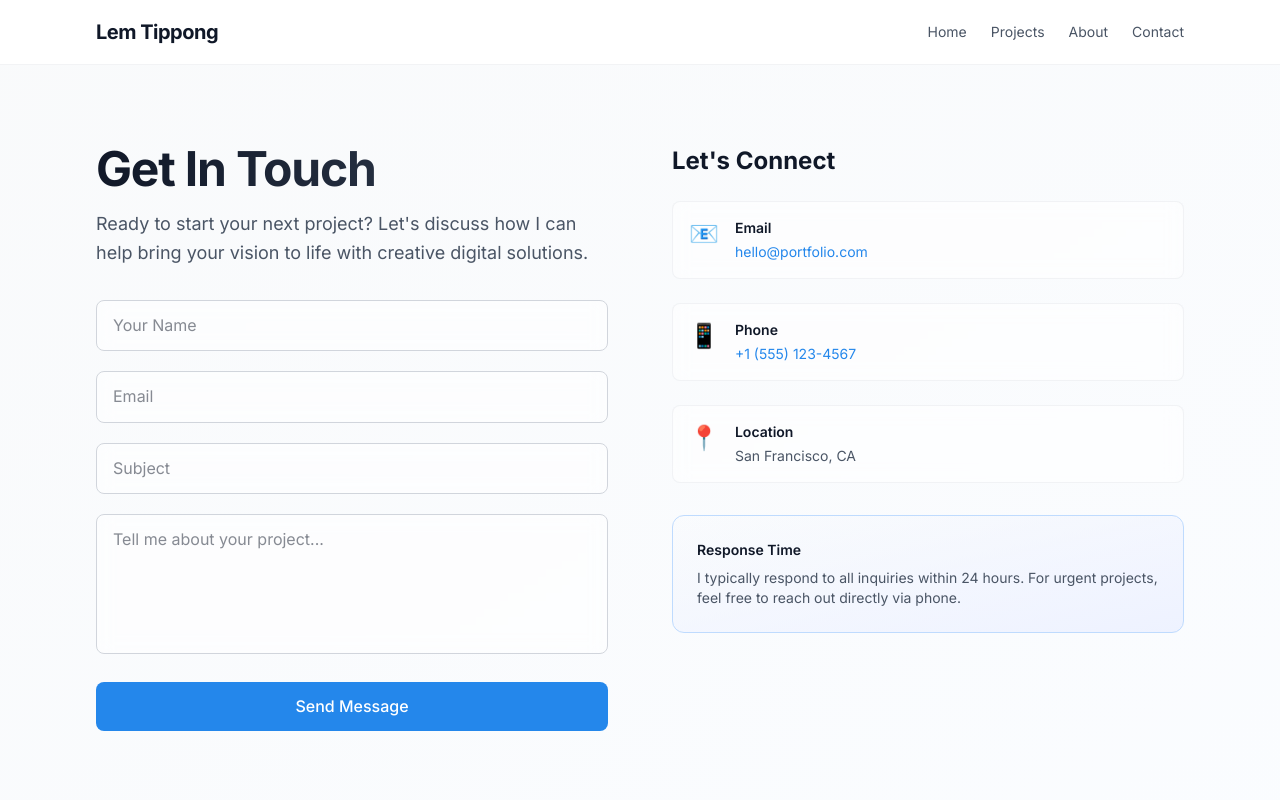
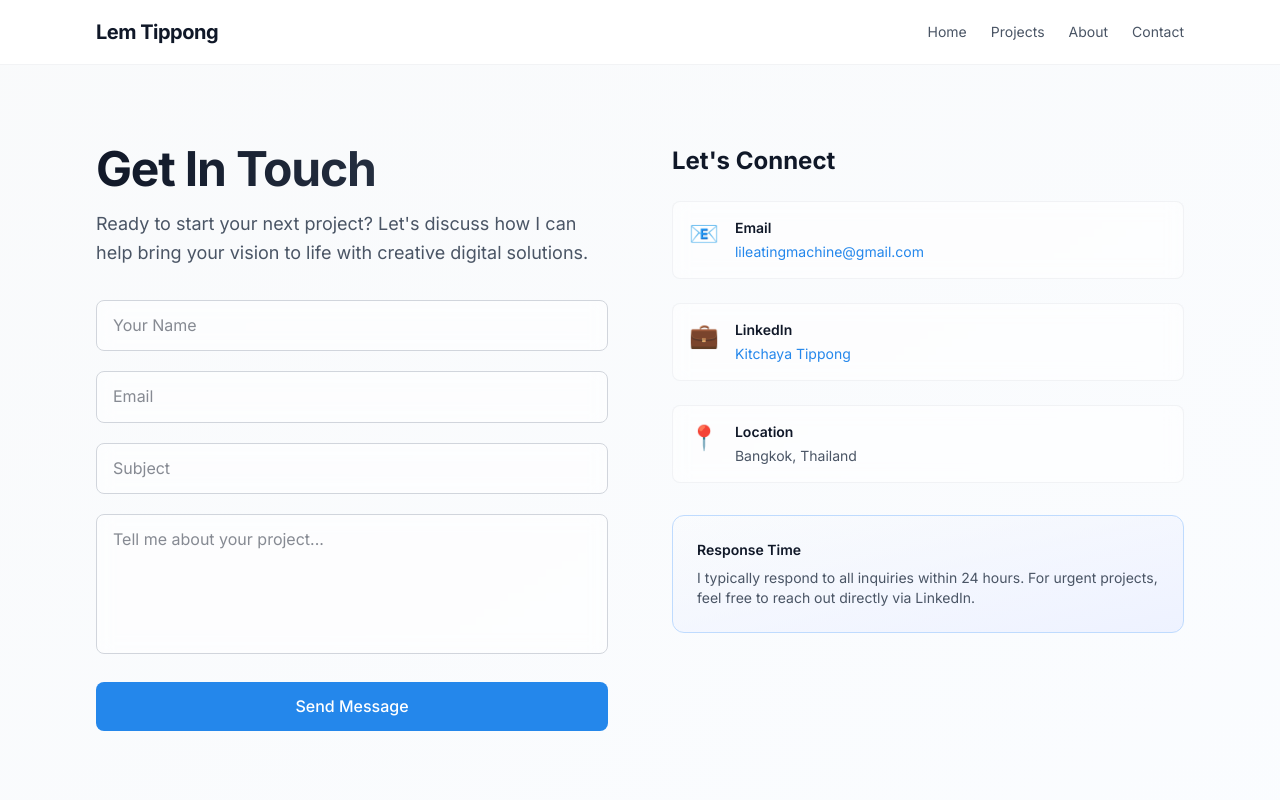
Before and after one commit to Lemoon28/fluffy-computing-machine, a Next.js app: page /contact in a window 1280 px wide. Shown: the top 800 px of the page. Built offline with nearby package versions, Linux system fonts and the light colour scheme; a web font is replaced by a local one.

Commit message:
Update contact page: reorder contact info, make email/LinkedIn cards fully clickable, remove location hover effects, update response time text to mention LinkedIn

```diff
--- a/components/ContactForm.tsx
+++ b/components/ContactForm.tsx
@@ -1,5 +1,5 @@
+import { motion } from "framer-motion";
 import { useState } from "react";
-import { motion } from "framer-motion";
 
 export default function ContactForm() {
   const [status, setStatus] = useState<string | null>(null);
@@ -90,7 +90,7 @@ export default function ContactForm() {
         transition={{ duration: 0.6, ease: "easeOut" }}
       >
         <motion.button
-                      className="w-full bg-custom-blue text-white rounded-lg px-6 py-3 font-medium hover:bg-custom-blue-700 transition-all duration-300 hover:shadow-lg hover:shadow-custom-blue-500/25"
+          className="w-full bg-custom-blue text-white rounded-lg px-6 py-3 font-medium hover:bg-custom-blue-700 transition-all duration-300 hover:shadow-lg hover:shadow-custom-blue-500/25"
           type="submit"
           whileHover={{
             scale: 1.02,
--- a/pages/contact.tsx
+++ b/pages/contact.tsx
@@ -1,11 +1,11 @@
+import { motion } from "framer-motion";
 import ContactForm from "@/components/ContactForm";
-import { motion } from "framer-motion";
 
 export default function Contact() {
   const contactInfo = [
-    { icon: "📧", label: "Email", value: "hello@portfolio.com", href: "mailto:hello@portfolio.com" },
-    { icon: "📱", label: "Phone", value: "+1 (555) 123-4567", href: "tel:+15551234567" },
-    { icon: "📍", label: "Location", value: "San Francisco, CA", href: "#" }
+    { icon: "📧", label: "Email", value: "lileatingmachine@gmail.com", href: "mailto:lileatingmachine@gmail.com", isLink: true },
+    { icon: "💼", label: "LinkedIn", value: "Kitchaya Tippong", href: "https://www.linkedin.com/in/kitchaya-tippong-95329b212", isLink: true },
+    { icon: "📍", label: "Location", value: "Bangkok, Thailand", href: "#", isLink: false }
   ];
 
   return (
@@ -50,6 +50,7 @@ export default function Contact() {
             </motion.div>
           </motion.div>
 
+          {/* Contact Information */}
           <motion.div
             className="text-sm text-gray-600"
             initial={{ opacity: 0, x: 50 }}
@@ -74,30 +75,42 @@ export default function Contact() {
               {contactInfo.map((item, index) => (
                 <motion.li
                   key={item.label}
-                  className="flex items-start gap-4 p-4 rounded-lg bg-white/50 backdrop-blur-sm border border-gray-200/50 hover:shadow-md transition-all duration-300"
+                  className={`flex items-start gap-4 p-4 rounded-lg bg-white/50 backdrop-blur-sm border border-gray-200/50 transition-all duration-300 ${
+                    item.isLink ? 'hover:shadow-md cursor-pointer' : ''
+                  }`}
                   initial={{ opacity: 0, x: 20 }}
                   animate={{ opacity: 1, x: 0 }}
                   transition={{ duration: 0.4, delay: 1.4 + index * 0.1, ease: "easeOut" }}
-                  whileHover={{
+                  whileHover={item.isLink ? {
                     scale: 1.02,
                     x: 4,
                     transition: { duration: 0.2, ease: "easeOut" }
-                  }}
+                  } : {}}
+                >
+                  {item.isLink ? (
+                    <a
+                      href={item.href}
+                      className="flex items-start gap-4 w-full"
+                      target={item.label === "LinkedIn" ? "_blank" : undefined}
+                      rel={item.label === "LinkedIn" ? "noopener noreferrer" : undefined}
                     >
                       <span className="text-2xl">{item.icon}</span>
                       <div>
                         <h3 className="font-semibold text-gray-900 mb-1">{item.label}</h3>
-                    {item.href !== "#" ? (
-                      <a
-                        href={item.href}
-                        className="text-custom-blue hover:text-custom-blue-700 transition-colors duration-300"
-                      >
+                        <span className="text-custom-blue hover:text-custom-blue-700 transition-colors duration-300">
                           {item.value}
+                        </span>
+                      </div>
                     </a>
                   ) : (
+                    <>
+                      <span className="text-2xl">{item.icon}</span>
+                      <div>
+                        <h3 className="font-semibold text-gray-900 mb-1">{item.label}</h3>
                         <p className="text-gray-600">{item.value}</p>
+                      </div>
+                    </>
                   )}
-                  </div>
                 </motion.li>
               ))}
             </motion.ul>
@@ -110,7 +123,7 @@ export default function Contact() {
             >
               <h3 className="font-semibold text-gray-900 mb-2">Response Time</h3>
               <p className="text-gray-600 text-sm">
-                I typically respond to all inquiries within 24 hours. For urgent projects, feel free to reach out directly via phone.
+                I typically respond to all inquiries within 24 hours. For urgent projects, feel free to reach out directly via LinkedIn.
               </p>
             </motion.div>
           </motion.div>
```
Lines whose indentation alone changed are shown as unchanged.
